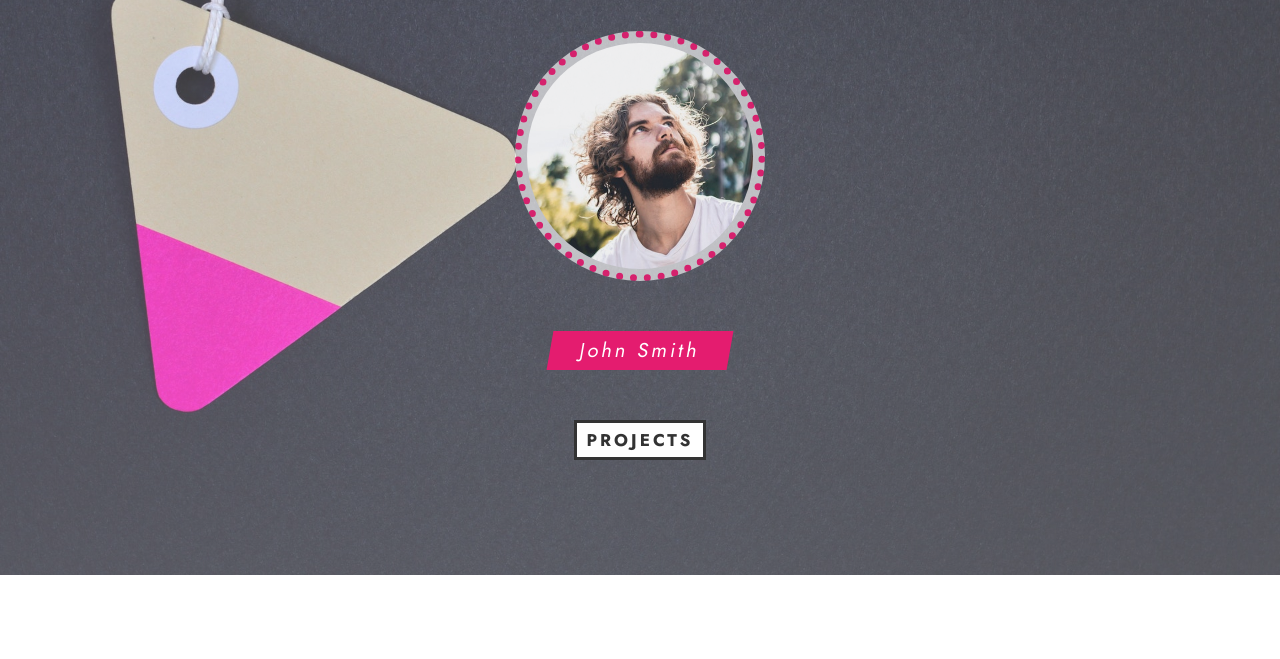
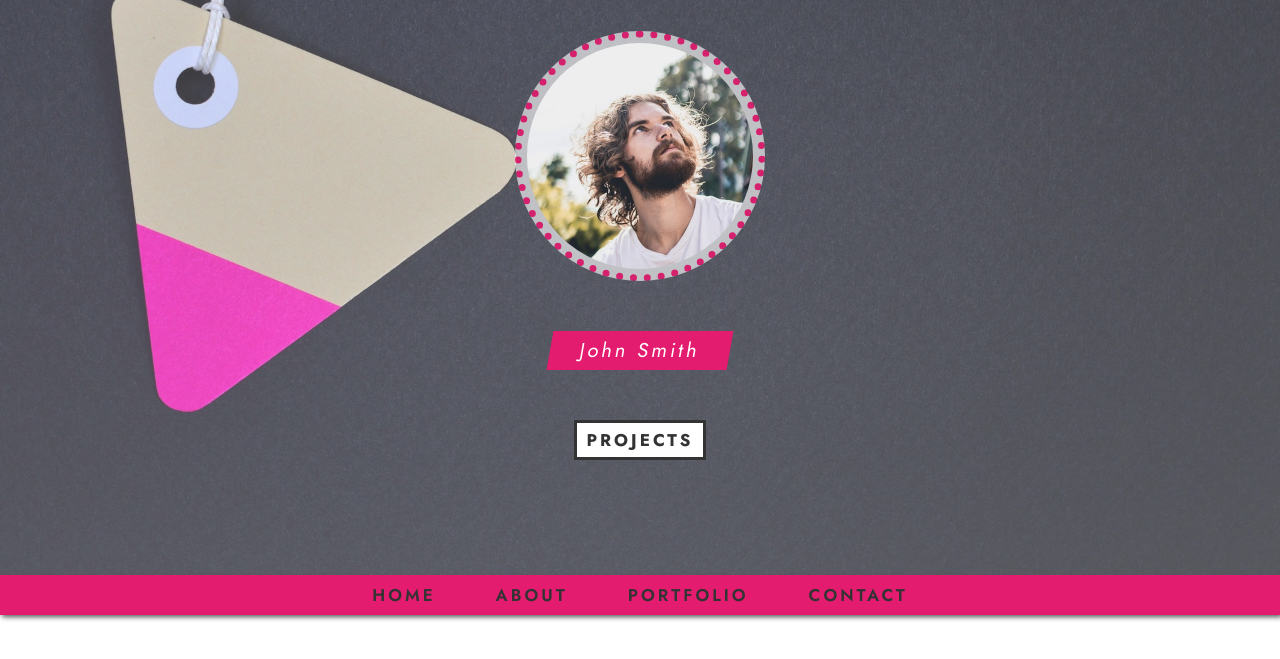
Before and after one commit to ayush-devshark/Portfolio-Website, a plain HTML site: page index.html in a window 1280 px wide. Shown: the part 225-884 px from the top of the page. Before the commit the page ends 800 px from the top, so only its background shows below. Drawn offline with Linux system fonts and the light colour scheme.

Commit message:
Adding Navbar

```diff
--- a/index.html
+++ b/index.html
@@ -17,7 +17,7 @@
     <body>
         <div class="container">
             <!-- Section-1 -->
-            <section class="section-1">
+            <section class="section-1 center">
                 <h1 class="section-1-heading">Web Developer</h1>
                 <img
                     src="images/john-smith.jpg"
@@ -28,6 +28,17 @@
                 <a href="#" class="section-1-btn">Projects</a>
             </section>
             <!-- End of Section-1 -->
+
+            <!-- Navbar -->
+            <nav class="navbar center">
+                <a href="" class="navbar-link">Home</a>
+                <a href="" class="navbar-link">About</a>
+                <a href="" class="navbar-link">Portfolio</a>
+                <a href="" class="navbar-link">Contact</a>
+            </nav>
+
+            <br /><br /><br /><br /><br /><br /><br /><br /><br /><br /><br /><br /><br /><br /><br /><br /><br /><br /><br /><br /><br /><br /><br /><br /><br /><br /><br /><br /><br /><br /><br /><br /><br /><br /><br /><br /><br /><br /><br /><br /><br /><br /><br /><br /><br /><br /><br /><br /><br /><br />
+            <!-- End of Navbar -->
         </div>
         <script src="script.js"></script>
     </body>
--- a/style.css
+++ b/style.css
@@ -13,6 +13,12 @@
 html {
     font-size: 62.5%;
 }
+
+.center {
+    display: flex;
+    justify-content: center;
+    align-items: center;
+}
 /* End of Common Styles */
 
 /* Section-1 */
@@ -25,10 +31,7 @@ html {
         ),
         url(images/bg.jpg) center no-repeat;
     background-size: cover;
-    display: flex;
     flex-direction: column;
-    justify-content: center;
-    align-items: center;
 }
 
 .section-1-heading {
@@ -76,4 +79,41 @@ html {
     text-transform: uppercase;
     letter-spacing: 0.3rem;
 }
-/* End of Section-1 */ ;
+/* End of Section-1 */
+
+/* Navbar */
+.navbar {
+    width: 100%;
+    height: 4rem;
+    background-color: #e41c6f;
+    box-shadow: 0.2rem 0.2rem 0.5rem #555;
+}
+.navbar-link {
+    font-size: 1.7rem;
+    font-weight: 600;
+    color: #333;
+    margin: 0 3rem;
+    letter-spacing: 0.3rem;
+    text-transform: uppercase;
+    position: relative;
+    transition: color 0.2s;
+}
+.navbar-link:hover {
+    color: #fff;
+}
+
+.navbar-link::before {
+    content: '';
+    width: 0%;
+    height: 0.2rem;
+    background-color: #fff;
+    position: absolute;
+    right: -15%;
+    bottom: -0.3rem;
+    transition: width 0.2s;
+}
+
+.navbar-link:hover::before {
+    width: 130%;
+}
+/* End of Navbar */ ;
```
